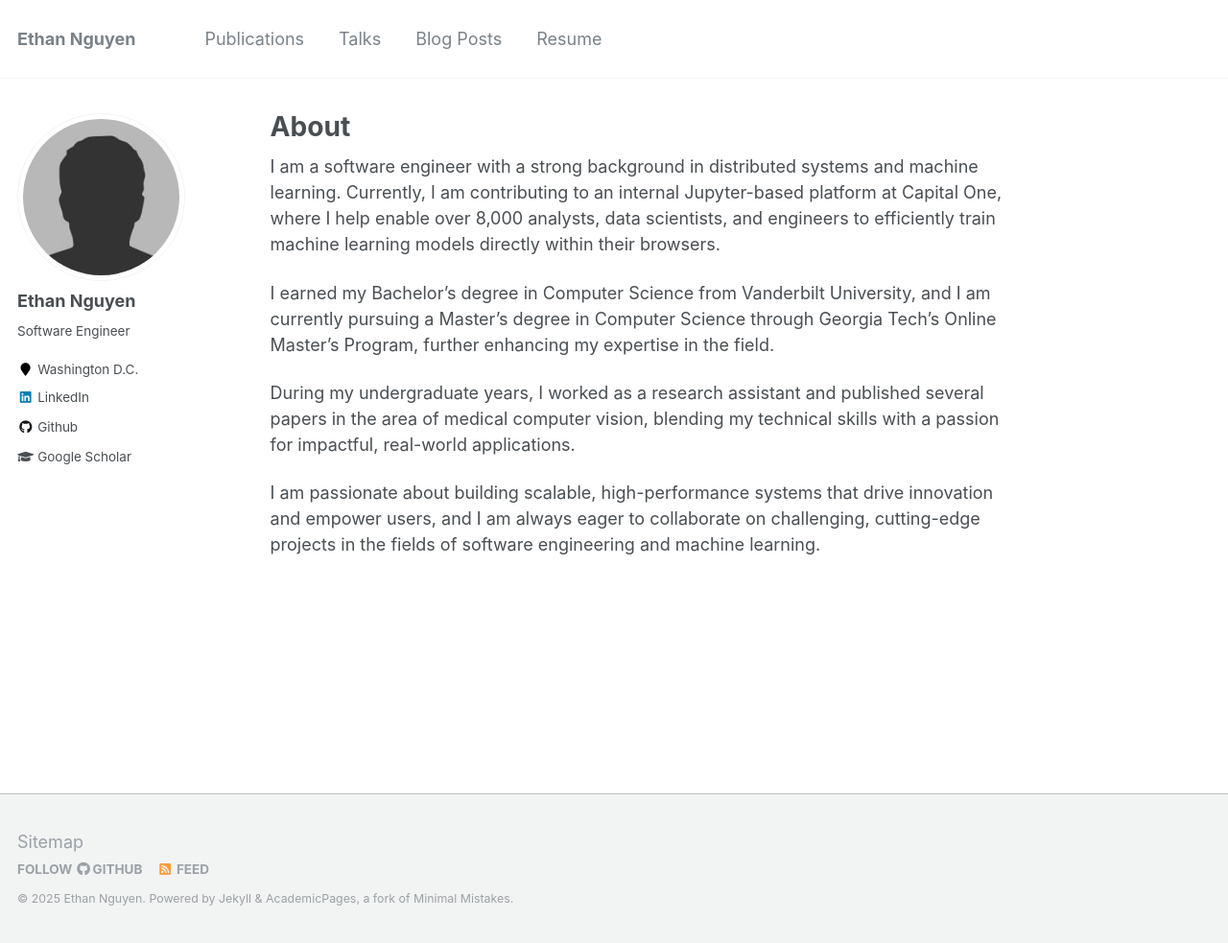
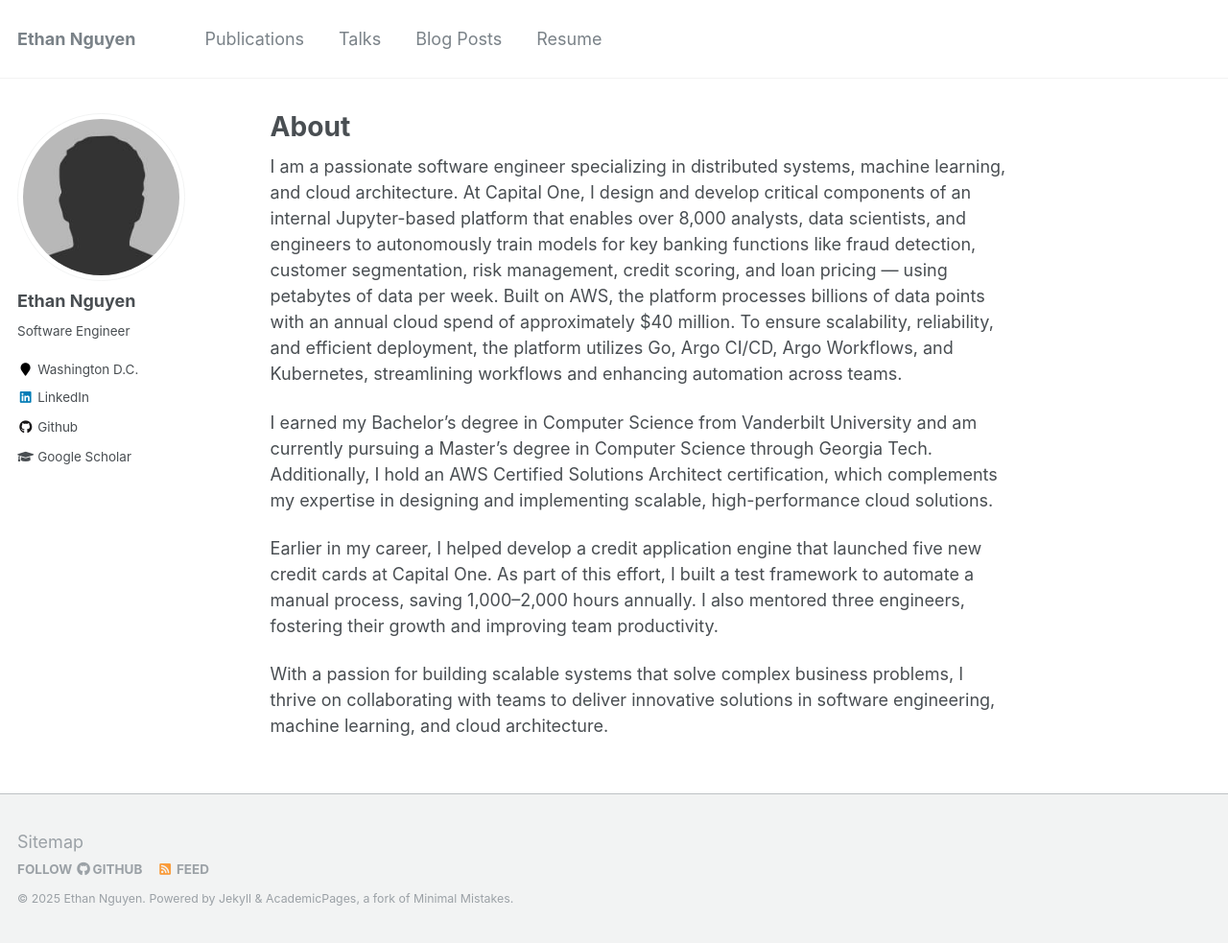
Before and after one commit to EthanHNguyen/ethanhnguyen.github.io, a Jekyll site: the page built from _pages/about.md, in a window 1280 px wide and 983 px high. Shown: the whole window at 96% size. Built offline with Jekyll 4.4.1, drawn with Linux system fonts in a browser that asks for light colours.

Commit message:
fix: about me

```diff
--- a/_pages/about.md
+++ b/_pages/about.md
@@ -8,10 +8,10 @@
   - /about.html
 ---
 
-I am a software engineer with a strong background in distributed systems and machine learning. Currently, I am contributing to an internal Jupyter-based platform at Capital One, where I help enable over 8,000 analysts, data scientists, and engineers to efficiently train machine learning models directly within their browsers.
+I am a passionate software engineer specializing in distributed systems, machine learning, and cloud architecture. At Capital One, I design and develop critical components of an internal Jupyter-based platform that enables over 8,000 analysts, data scientists, and engineers to autonomously train models for key banking functions like fraud detection, customer segmentation, risk management, credit scoring, and loan pricing — using petabytes of data per week. Built on AWS, the platform processes billions of data points with an annual cloud spend of approximately $40 million. To ensure scalability, reliability, and efficient deployment, the platform utilizes Go, Argo CI/CD, Argo Workflows, and Kubernetes, streamlining workflows and enhancing automation across teams.
 
-I earned my Bachelor's degree in Computer Science from Vanderbilt University, and I am currently pursuing a Master’s degree in Computer Science through Georgia Tech’s Online Master’s Program, further enhancing my expertise in the field.
+I earned my Bachelor’s degree in Computer Science from Vanderbilt University and am currently pursuing a Master’s degree in Computer Science through Georgia Tech. Additionally, I hold an AWS Certified Solutions Architect certification, which complements my expertise in designing and implementing scalable, high-performance cloud solutions.
 
-During my undergraduate years, I worked as a research assistant and published several papers in the area of medical computer vision, blending my technical skills with a passion for impactful, real-world applications.
+Earlier in my career, I helped develop a credit application engine that launched five new credit cards at Capital One. As part of this effort, I built a test framework to automate a manual process, saving 1,000–2,000 hours annually. I also mentored three engineers, fostering their growth and improving team productivity.
 
-I am passionate about building scalable, high-performance systems that drive innovation and empower users, and I am always eager to collaborate on challenging, cutting-edge projects in the fields of software engineering and machine learning.
+With a passion for building scalable systems that solve complex business problems, I thrive on collaborating with teams to deliver innovative solutions in software engineering, machine learning, and cloud architecture.
```
